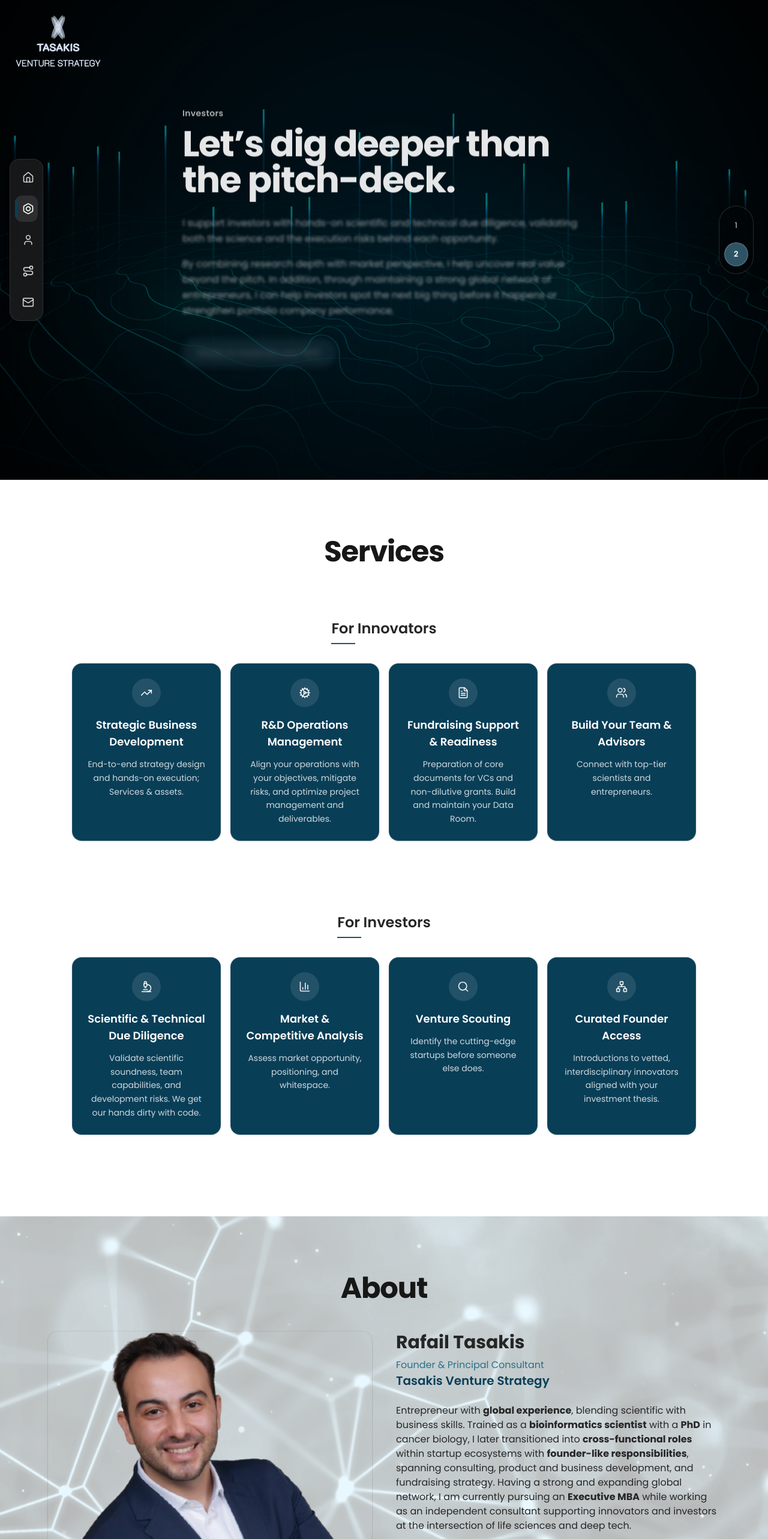
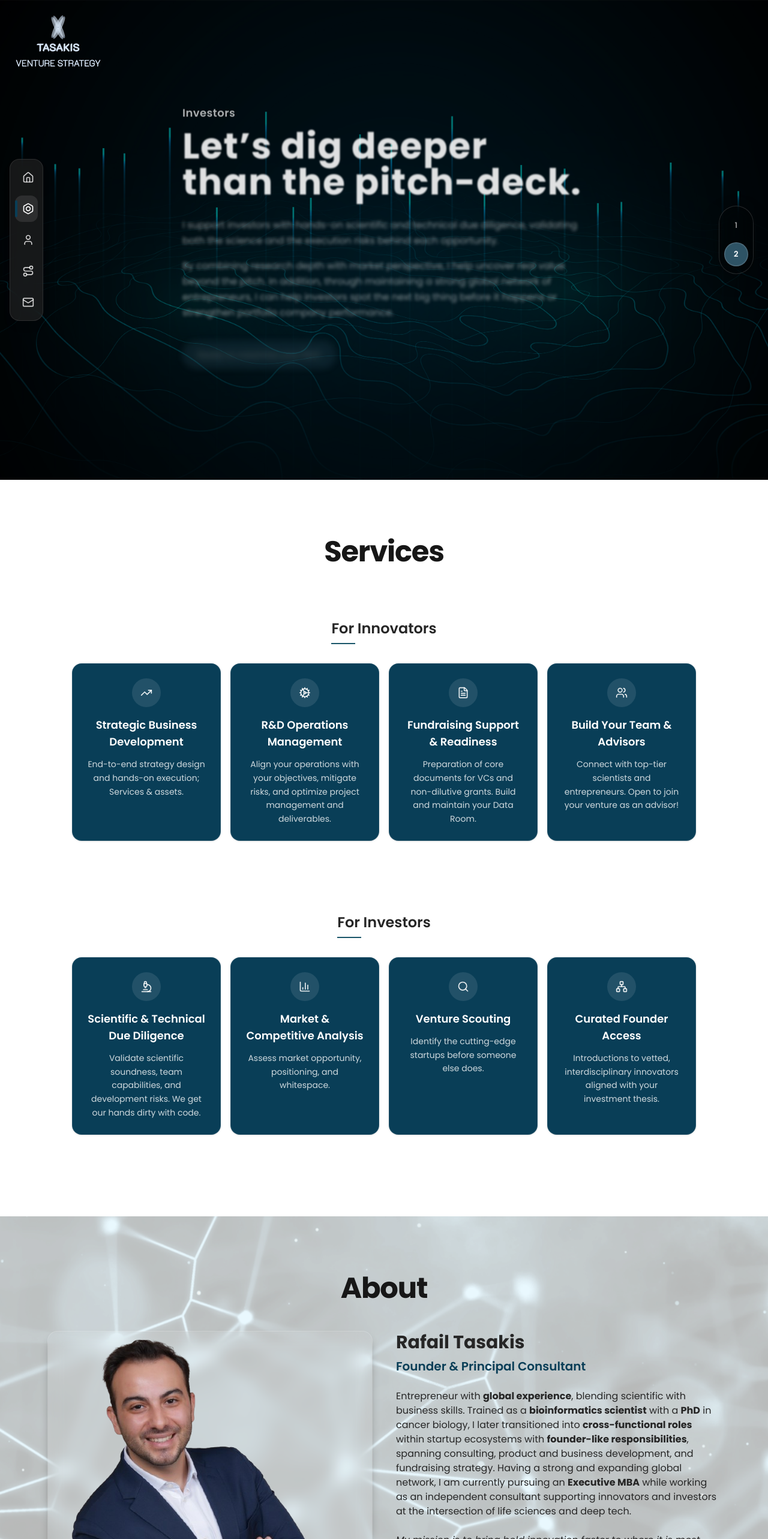
Before and after one commit to rtasakis/rtasakis.github.io, a React (Vite) app: page / in a window 1280 px wide. Shown: the top 2566 px of the page at 60% size. Built offline with nearby package versions, Linux system fonts and the light colour scheme; a web font is replaced by a local one.

Commit message:
fix changes

```diff
--- /dev/null
+++ b/src/components/playground/CarouselBackgroundGlitch.tsx
@@ -0,0 +1,279 @@
+import {
+  forwardRef,
+  useImperativeHandle,
+  useLayoutEffect,
+  useRef,
+} from "react";
+import gsap from "gsap";
+
+type Props = {
+  src: string;
+  alt?: string;
+  overlayClassName?: string; // default "bg-black/55"
+  className?: string;
+};
+
+export type CarouselBgHandle = {
+  glitchTo: (next: { src: string; alt?: string }) => void;
+  glitch: () => void; // glitch current image (no swap)
+};
+
+const CarouselBackgroundGlitch = forwardRef<CarouselBgHandle, Props>(
+  function CarouselBackgroundGlitch(
+    { src, alt = "", overlayClassName = "bg-black/55", className = "" }: Props,
+    ref,
+  ) {
+    const baseRef = useRef<HTMLImageElement | null>(null);
+    const rRef = useRef<HTMLImageElement | null>(null);
+    const cRef = useRef<HTMLImageElement | null>(null);
+    const overlayRef = useRef<HTMLDivElement | null>(null);
+
+    const isAnimatingRef = useRef(false);
+
+    const setAllSrc = (s: string, a?: string) => {
+      if (!baseRef.current || !rRef.current || !cRef.current) return;
+      baseRef.current.src = s;
+      baseRef.current.alt = a ?? "";
+
+      rRef.current.src = s;
+      rRef.current.alt = a ?? "";
+
+      cRef.current.src = s;
+      cRef.current.alt = a ?? "";
+    };
+
+    const resetVisual = () => {
+      if (!baseRef.current || !rRef.current || !cRef.current) return;
+
+      gsap.killTweensOf([
+        baseRef.current,
+        rRef.current,
+        cRef.current,
+        overlayRef.current,
+      ]);
+
+      gsap.set(baseRef.current, { opacity: 1, x: 0, y: 0, filter: "none" });
+
+      // “RGB split” layers (red/cyan)
+      gsap.set(rRef.current, {
+        opacity: 0,
+        x: 0,
+        y: 0,
+        filter: "none",
+        clipPath: "inset(0% 0% 0% 0%)",
+      });
+      gsap.set(cRef.current, {
+        opacity: 0,
+        x: 0,
+        y: 0,
+        filter: "none",
+        clipPath: "inset(0% 0% 0% 0%)",
+      });
+
+      if (overlayRef.current) gsap.set(overlayRef.current, { opacity: 1 });
+    };
+const glitch = () => {
+  if (!baseRef.current || !rRef.current || !cRef.current) return;
+  if (isAnimatingRef.current) return;
+
+  isAnimatingRef.current = true;
+
+  const tl = gsap.timeline({
+    onComplete: () => {
+      resetVisual();
+      isAnimatingRef.current = false;
+    },
+  });
+
+  // show split layers softly
+  tl.set([rRef.current, cRef.current], { opacity: 0.65 }, 0);
+
+  // subtle RGB offset
+  tl.set(rRef.current, {
+    filter: "drop-shadow(1.5px 0 0 rgba(255,0,60,0.8))",
+  }, 0);
+  tl.set(cRef.current, {
+    filter: "drop-shadow(-1.5px 0 0 rgba(0,255,255,0.8))",
+  }, 0);
+
+  // smooth micro drift
+  tl.to(
+    baseRef.current,
+    {
+      x: -3,
+      duration: 0.08,
+      ease: "sine.inOut",
+    },
+    0,
+  );
+  tl.to(
+    baseRef.current,
+    {
+      x: 2,
+      duration: 0.08,
+      ease: "sine.inOut",
+    },
+    0.08,
+  );
+  tl.to(
+    baseRef.current,
+    {
+      x: 0,
+      duration: 0.1,
+      ease: "sine.out",
+    },
+    0.16,
+  );
+
+  // gentle slice morphing (no hard jumps)
+  tl.to(
+    rRef.current,
+    {
+      x: -4,
+      clipPath: "inset(12% 0% 58% 0%)",
+      duration: 0.12,
+      ease: "sine.inOut",
+    },
+    0,
+  );
+
+  tl.to(
+    cRef.current,
+    {
+      x: 4,
+      clipPath: "inset(52% 0% 18% 0%)",
+      duration: 0.12,
+      ease: "sine.inOut",
+    },
+    0.04,
+  );
+
+  tl.to(
+    rRef.current,
+    {
+      x: 2,
+      clipPath: "inset(28% 0% 38% 0%)",
+      duration: 0.14,
+      ease: "sine.out",
+    },
+    0.14,
+  );
+
+  tl.to(
+    cRef.current,
+    {
+      x: -2,
+      clipPath: "inset(18% 0% 55% 0%)",
+      duration: 0.14,
+      ease: "sine.out",
+    },
+    0.18,
+  );
+
+  // soft contrast pulse
+  tl.to(
+    baseRef.current,
+    {
+      filter: "contrast(1.08) brightness(1.03)",
+      duration: 0.1,
+      ease: "sine.out",
+    },
+    0.06,
+  );
+  tl.to(
+    baseRef.current,
+    {
+      filter: "none",
+      duration: 0.18,
+      ease: "sine.out",
+    },
+    0.18,
+  );
+
+  // overlay breathing instead of flashing
+  if (overlayRef.current) {
+    tl.to(
+      overlayRef.current,
+      {
+        opacity: 0.9,
+        duration: 0.12,
+        ease: "sine.inOut",
+      },
+      0.06,
+    );
+    tl.to(
+      overlayRef.current,
+      {
+        opacity: 1,
+        duration: 0.22,
+        ease: "sine.out",
+      },
+      0.18,
+    );
+  }
+
+  return tl;
+};
+
+    const glitchTo = (next: { src: string; alt?: string }) => {
+      if (isAnimatingRef.current) return;
+
+      // 1) glitch current
+      const tl = glitch();
+
+      // 2) swap source mid-glitch (tiny moment)
+      if (tl) {
+        tl.add(() => {
+          setAllSrc(next.src, next.alt);
+        }, 0.11);
+      }
+    };
+
+    useImperativeHandle(ref, () => ({
+      glitchTo,
+      glitch,
+    }));
+
+    useLayoutEffect(() => {
+      setAllSrc(src, alt);
+      resetVisual();
+      // eslint-disable-next-line react-hooks/exhaustive-deps
+    }, [src]);
+
+    return (
+      <div className={`absolute inset-0 overflow-hidden ${className}`}>
+        {/* Base */}
+        <img
+          ref={baseRef}
+          src={src}
+          alt={alt}
+          className="absolute inset-0 h-full w-full object-cover"
+          draggable={false}
+        />
+
+        {/* RGB split layers */}
+        <img
+          ref={rRef}
+          src={src}
+          alt=""
+          className="absolute inset-0 h-full w-full object-cover mix-blend-screen"
+          draggable={false}
+        />
+        <img
+          ref={cRef}
+          src={src}
+          alt=""
+          className="absolute inset-0 h-full w-full object-cover mix-blend-screen"
+          draggable={false}
+        />
+
+        <div
+          ref={overlayRef}
+          className={`absolute inset-0 ${overlayClassName}`}
+        />
+      </div>
+    );
+  },
+);
+
+export default CarouselBackgroundGlitch;
--- a/src/components/sections/contact/Contact.tsx
+++ b/src/components/sections/contact/Contact.tsx
@@ -107,7 +107,7 @@ function ContactCard({ data }: { data: ContactData }) {
         <div className="contact-right">
           <h3 className="text-3xl font-bold">{data.right.name}</h3>
 
-          <div className="mt-2 text-sm font-semibold text-primary-500">
+          <div className="mt-2 text-xl font-semibold text-primary">
             {data.right.role}
           </div>
 
--- a/src/components/sections/home/Home.tsx
+++ b/src/components/sections/home/Home.tsx
@@ -2,10 +2,12 @@ import { useEffect, useLayoutEffect, useMemo, useRef, useState } from "react";
 import gsap from "gsap";
 import home from "@/data/home.json";
 import { getImageUrl } from "@/utils/getImageUrl";
-import HeroBackgroundMotion from "@/components/playground/HeroBackgroundMotion";
+import CarouselBackgroundGlitch, {
+  type CarouselBgHandle,
+} from "@/components/playground/CarouselBackgroundGlitch";
 
 type HeroBackgroundItem = {
-  src: string; // e.g. "innovators.jpg"
+  src: string;
   alt: string;
 };
 
@@ -19,7 +21,7 @@ type HeroCard = {
     action: "scroll" | "link";
     target: string;
   };
-  background: [HeroBackgroundItem, HeroBackgroundItem]; // exactly 2
+  background: [HeroBackgroundItem]; // ✅ your schema: 1 image
 };
 
 function handleCta(cta: HeroCard["cta"]) {
@@ -32,7 +34,6 @@ function handleCta(cta: HeroCard["cta"]) {
 }
 
 function bgUrl(fileName: string) {
-  // your getImageUrl already prepends /src/assets/images/
   return getImageUrl(fileName);
 }
 
@@ -61,6 +62,45 @@ export default function Home() {
 
   const isAnimatingRef = useRef(false);
 
+  const startAutoplay = () => {
+    stopAutoplay();
+    if (cards.length <= 1) return;
+
+    autoplayRef.current = window.setInterval(() => {
+      if (!isAnimatingRef.current) next();
+    }, AUTOPLAY_DELAY);
+  };
+
+  useEffect(() => {
+    if (!cards.length) return;
+    startAutoplay();
+    return () => stopAutoplay();
+    // eslint-disable-next-line react-hooks/exhaustive-deps
+  }, [cards.length]);
+
+  const next = () => {
+    if (!cards.length) return;
+    const currentIndex = activeIndexRef.current;
+    const nextIndex = (currentIndex + 1) % cards.length;
+    goTo(nextIndex);
+  };
+
+  /* ================= REFS (TEXT) ================= */
+
+  const sectionRef = useRef<HTMLElement | null>(null);
+  const audienceRef = useRef<HTMLDivElement | null>(null);
+  const titleRef = useRef<HTMLHeadingElement | null>(null);
+  const textWrapRef = useRef<HTMLDivElement | null>(null);
+  const ctaRef = useRef<HTMLButtonElement | null>(null);
+
+  /* ================= BG GLITCH REF ================= */
+
+  const bgRef = useRef<CarouselBgHandle | null>(null);
+
+  const currentBg = active?.background?.[0]
+    ? { src: bgUrl(active.background[0].src), alt: active.background[0].alt }
+    : { src: "", alt: "" };
+
   const goTo = (nextIndex: number) => {
     if (!cards.length) return;
 
@@ -69,6 +109,15 @@ export default function Home() {
     if (isAnimatingRef.current) return;
 
     isAnimatingRef.current = true;
+
+    const nextCard = cards[nextIndex];
+    const nextBgItem = nextCard?.background?.[0];
+    const nextBg = nextBgItem
+      ? { src: bgUrl(nextBgItem.src), alt: nextBgItem.alt }
+      : { src: "", alt: "" };
+
+    // ✅ 1) GLITCH the background AND swap image during the glitch
+    bgRef.current?.glitchTo(nextBg);
 
     const outTargets = [
       audienceRef.current,
@@ -85,7 +134,7 @@ export default function Home() {
       },
     });
 
-    // 1) Text OUT (a bit faster)
+    // ✅ 2) Text OUT
     tl.to(
       outTargets,
       {
@@ -99,42 +148,11 @@ export default function Home() {
       0,
     );
 
-    // 2) Switch slide EARLY (while bg is already moving)
+    // ✅ 3) Switch card content (sync-ish with background glitch swap)
     tl.add(() => {
       setActiveIndex(nextIndex);
     }, 0.18);
   };
-
-  const next = () => {
-    if (!cards.length) return;
-    const currentIndex = activeIndexRef.current;
-    const nextIndex = (currentIndex + 1) % cards.length;
-    goTo(nextIndex);
-  };
-
-  const startAutoplay = () => {
-    stopAutoplay();
-    if (cards.length <= 1) return;
-
-    autoplayRef.current = window.setInterval(() => {
-      if (!isAnimatingRef.current) next();
-    }, AUTOPLAY_DELAY);
-  };
-
-  useEffect(() => {
-    if (!cards.length) return;
-    startAutoplay();
-    return () => stopAutoplay();
-    // eslint-disable-next-line react-hooks/exhaustive-deps
-  }, [cards.length]);
-
-  /* ================= REFS (TEXT) ================= */
-
-  const sectionRef = useRef<HTMLElement | null>(null);
-  const audienceRef = useRef<HTMLDivElement | null>(null);
-  const titleRef = useRef<HTMLHeadingElement | null>(null);
-  const textWrapRef = useRef<HTMLDivElement | null>(null);
-  const ctaRef = useRef<HTMLButtonElement | null>(null);
 
   /* ================= TEXT ANIMATION (IN) ================= */
 
@@ -166,39 +184,20 @@ export default function Home() {
 
   if (!active) return null;
 
-  // ✅ Option B: typed mutable tuple (no readonly issue)
-  const activeBg: [{ src: string; alt: string }, { src: string; alt: string }] =
-    [
-      {
-        src: bgUrl(active.background[0].src),
-        alt: active.background[0].alt,
-      },
-      {
-        src: bgUrl(active.background[1].src),
-        alt: active.background[1].alt,
-      },
-    ];
-
   return (
     <section
       id="home"
       ref={sectionRef}
       className="relative w-full min-h-screen overflow-hidden"
-      onMouseEnter={stopAutoplay}
-      onMouseLeave={startAutoplay}
+      // onMouseEnter={stopAutoplay}
+      // onMouseLeave={startAutoplay}
     >
-      {/* Background motion (per active card) */}
-      <HeroBackgroundMotion
-        images={activeBg}
+      {/* ✅ Background carousel (active card image) + glitch on change */}
+      <CarouselBackgroundGlitch
+        ref={bgRef}
+        src={currentBg.src}
+        alt={currentBg.alt}
         overlayClassName="bg-black/55"
-        firstHoldMs={3000}
-        holdMs={3800}
-        outDur={1.05}
-        inDur={1.65}
-        outX={-1.4}
-        inStartX={2.0}
-        outBlur={8}
-        inBlur={12}
       />
 
       {/* Content */}
@@ -207,14 +206,14 @@ export default function Home() {
           <div className="mx-auto max-w-[36rem] min-[850px]:max-w-2xl">
             <div
               ref={audienceRef}
-              className="text-sm font-semibold tracking-wide text-white/70"
+              className=" text-base md:text-lg font-semibold tracking-wide text-white/70"
             >
               {active.audience}
             </div>
 
             <h1
               ref={titleRef}
-              className="mt-3 text-4xl font-bold tracking-tight text-white md:text-6xl"
+              className="mt-3 text-4xl font-bold tracking-wide  text-white md:text-6xl"
             >
               {active.title}
             </h1>
--- a/src/data/about.json
+++ b/src/data/about.json
@@ -3,7 +3,7 @@
   "profile": {
     "name": "Rafail Tasakis",
     "position": "Founder & Principal Consultant",
-    "organization": "Tasakis Venture Strategy",
+    "organization": "",
     "image": "profile-img.png",
     "bioHtml": "<p>Entrepreneur with <strong>global experience</strong>, blending scientific with business skills. Trained as a <strong>bioinformatics scientist</strong> with a <strong>PhD</strong> in cancer biology, I later transitioned into <strong>cross-functional roles</strong> within startup ecosystems with <strong>founder-like responsibilities</strong>, spanning consulting, product and business development, and fundraising strategy. Having a strong and expanding global network, I am currently pursuing an <strong>Executive MBA</strong> while working as an independent consultant supporting innovators and investors at the intersection of life sciences and deep tech.</p><p><br /><em>My mission is to bring bold innovation faster to where it is most needed.</em> Having a global mindset and the ambition to make a tangible impact, I maintain a high-ownership and responsible attitude both personally and professionally.</p>"
   },
@@ -11,19 +11,23 @@
     "sectionTitle": "In a nutshell",
     "items": [
       {
-        "title": "9 Years of Experience",
+        "value": 9,
+        "label": "Years of Experience",
         "description": "in multicultural and diverse teams."
       },
       {
-        "title": "5 Languages",
+        "value": 5,
+        "label": "Languages",
         "description": "Fluent in English and Greek. Professionally competent in German, Dutch, and French."
       },
       {
-        "title": "5 Countries",
+        "value": 5,
+        "label": "Countries",
         "description": "I’ve worked and lived in: Greece, France, Germany, United States, Belgium."
       },
       {
-        "title": "4 Startups",
+        "value": 4,
+        "label": "Startups",
         "description": "I have professionally engaged with."
       }
     ]
--- a/src/data/contact.json
+++ b/src/data/contact.json
@@ -22,7 +22,7 @@
   "right": {
     "name": "Rafail Tasakis",
     "role": "Founder & Principal Consultant",
-    "brand": "Tasakis Venture Strategy",
+    "brand": "",
     "quote": {
       "text": "Everything is theoretically impossible until it is done.",
       "author": "Robert A. Heinlein"
--- a/src/data/journey.json
+++ b/src/data/journey.json
@@ -107,7 +107,7 @@
       {
         "title": "Google Data Analytics",
         "issuer": "Google",
-        "date": "Dec 2022"
+        "date": "2022"
       }
     ]
   },
--- a/src/data/services.json
+++ b/src/data/services.json
@@ -25,7 +25,7 @@
         {
           "id": "build-team-advisors",
           "name": "Build Your Team & Advisors",
-          "text": "Connect with top-tier scientists and entrepreneurs.",
+          "text": "Connect with top-tier scientists and entrepreneurs. Open to join your venture as an advisor!",
           "icon": "users"
         }
       ]
--- a/src/styles/input.css
+++ b/src/styles/input.css
@@ -363,9 +363,19 @@
   @apply lg:grid lg:grid-cols-2 lg:items-start;
 }
 
-.about-bio__img {
+/* .about-bio__img {
   @apply w-full rounded-2xl object-cover;
   @apply shadow-sm ring-1 ring-black/5;
+} */
+
+.about-bio__image {
+  @apply relative overflow-hidden rounded-2xl;
+  @apply pt-3; /* 👈 inner spacing */
+  @apply ring-1 ring-white/25;
+  @apply bg-white/5 backdrop-blur-md;
+  @apply shadow-lg shadow-black/30;
+
+  transition: transform 0.4s ease;
 }
 
 .about-bio__name {
@@ -375,7 +385,8 @@
 
 .about-bio__position {
   @apply mt-2;
-  @apply text-primary-500;
+  @apply text-xl font-semibold;
+   @apply text-primary;
 }
 
 .about-bio__org {
@@ -411,6 +422,7 @@
 }
 
 .about-highlights__card-title {
+  @apply flex items-baseline justify-center gap-2;
   @apply text-base font-semibold;
   @apply text-neutral-800;
 }
@@ -418,6 +430,14 @@
 .about-highlights__card-text {
   @apply mt-2 text-sm;
   @apply text-black/60;
+}
+
+.about-highlights__number {
+  @apply inline-block min-w-[2ch] text-4xl font-bold text-primary;
+}
+
+.about-highlights__label {
+  @apply text-base font-semibold text-neutral-800;
 }
 
 /* ===============================
```
Also changed, not shown: src/components/sections/about/About.tsx (+84 -9 lines).
